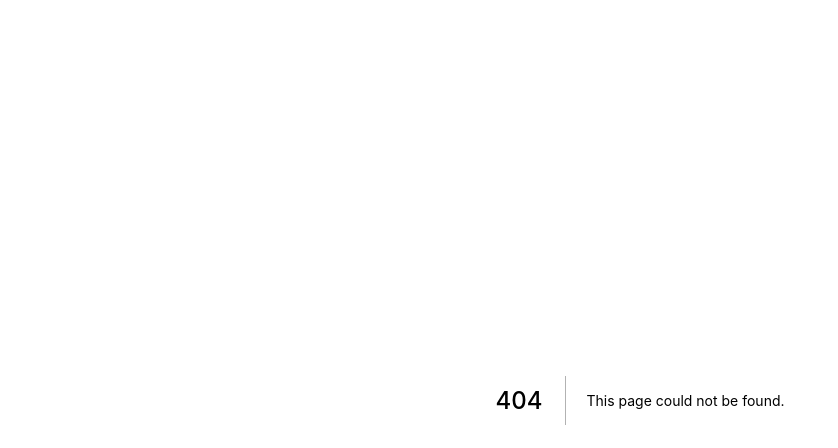
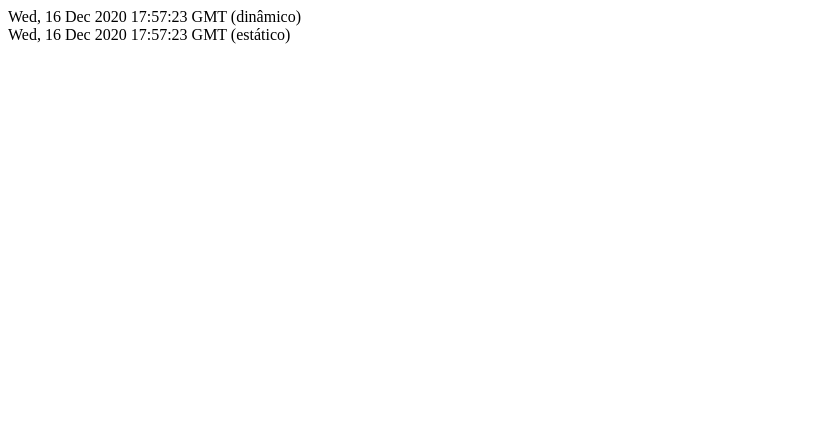
Before and after one commit to whalyf/idea, a Next.js app: page /tempo in a window 1280 px wide. Before the commit this address had no page. Shown: the top 448 px of the page, without its empty margins (0-838 px from the left). Built offline with nearby package versions, Linux system fonts and the light colour scheme.

Commit message:
test getStaticProps

```diff
--- /dev/null
+++ b/pages/tempo.js
@@ -0,0 +1,23 @@
+export default function Tempo(props){
+    const dynamicDate = new Date();
+    const dynamicDateString = dynamicDate.toGMTString();
+
+    return(
+        <div>
+            <div>{dynamicDateString} (dinâmico)</div>
+            <div>{props.staticDateString} (estático)</div>
+        </div>
+    )
+}
+
+export function getStaticProps(){
+    const staticDate = new Date();
+    const staticDateString = staticDate.toGMTString();
+
+    return{
+        props:{
+            staticDateString
+        }
+    }
+
+}
```
